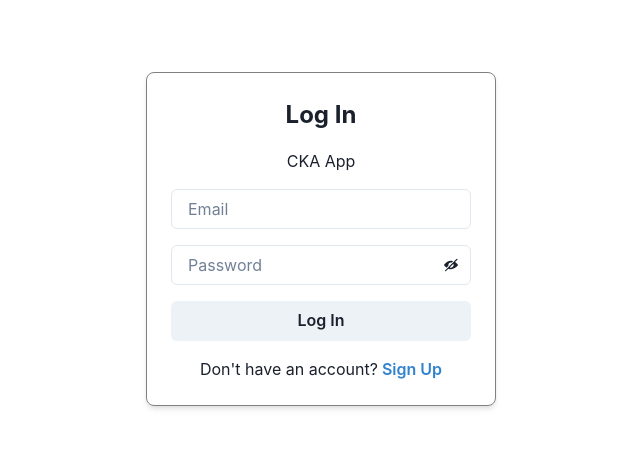
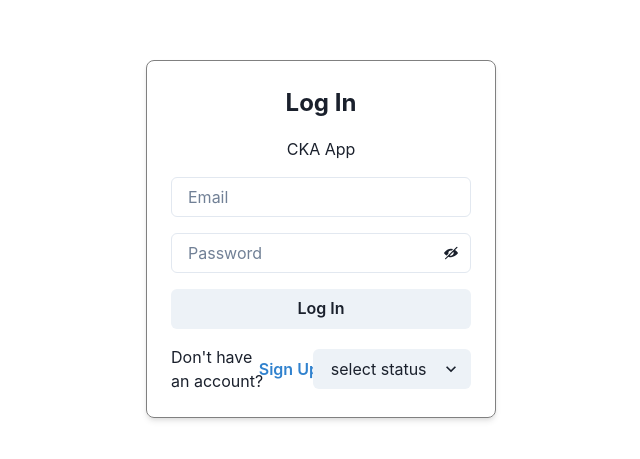
Before and after one commit to clis013/TeamCKA, a React (Vite) app: page /auth in a window 1280 px wide. Shown: the part 161-620 px from the top of the page, without its empty margins (319-959 px from the left). Built offline with nearby package versions, Linux system fonts and the light colour scheme.

Commit message:
Update AuthForm.jsx

```diff
--- a/src/components/AuthForm/AuthForm.jsx
+++ b/src/components/AuthForm/AuthForm.jsx
@@ -1,10 +1,32 @@
-import { Box, VStack, Button, Text, HStack } from "@chakra-ui/react";
+import { Box, VStack, Button, Text, HStack, Select } from "@chakra-ui/react";
 import React, { useState } from "react";
 import Signup from "./Signup";
 import Login from "./Login";
 
 const AuthForm = () => {
   const [isLogin, setIsLogin] = useState(true);
+
+  const[role,setrole]=useState({
+    role:''
+  })
+  console.log(role)
+
+  function handleChange(event){
+    setrole(prevFormData=>{
+      return{
+          ...prevFormData,
+          [event.target.name]:event.target.value
+      }
+    })
+
+    async function createRole(){
+      await supabase
+      .from('tasks')
+      .insert({role: role.role})
+    }
+  }
+
+
 
   return (
     <Box border="1px solid gray" borderRadius={8} padding={6} width="350px" boxShadow="md">
@@ -26,6 +48,12 @@ const AuthForm = () => {
           >
             {isLogin ? "Sign Up" : "Log In"}
           </Button>
+
+          <Select onChange={()=>handleChange} name='role' variant={"filled"}placeholder='select status' >
+                                <option value='Done'>Done</option>
+                                <option value='Processing'>Processing</option>
+                                <option value='Paused'>Paused</option>
+          </Select>
         </HStack>
       </VStack>
     </Box>
```
